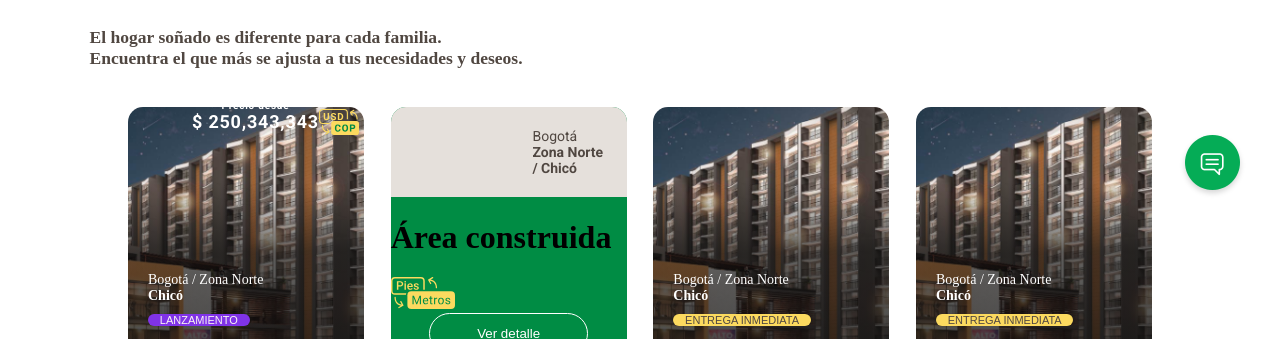
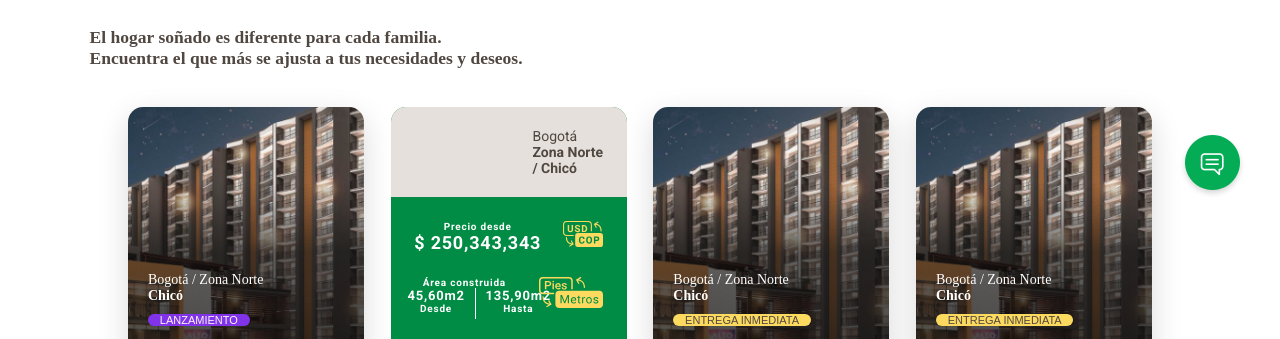
Before and after one commit to julian062094/Bolivar, a website: page src/index.html in a window 1280 px wide. Shown: the part 588-927 px from the top of the page. Drawn offline with Linux system fonts and the light colour scheme; a web font is replaced by a local one.

Commit message:
fin hero3 desktop

```diff
--- a/src/assets/scss/estilos.scss
+++ b/src/assets/scss/estilos.scss
@@ -239,11 +239,10 @@ span {
    .contenec2 {
        display: none;
    }
-    .cali {
- /*        width: 123%; */
-    }
+  }
 
-  }
+
+
 
 
   @media (min-width: 1025px) and (max-width: 1280px) {
@@ -381,10 +380,12 @@ span {
     justify-content: space-between;
     margin: 3% auto;
     padding: 0% 10% 0% 10%;
+    flex-wrap: wrap;
 }
 
 
 .box{
+    box-shadow: 0px 10px 30px #00000026;
     border-radius: 15px;
     width: 236px;
     height: 317px;
@@ -506,6 +507,16 @@ span {
     font-weight: bold;
     letter-spacing: 0.79px;
   }
+  .valorare{
+    font-family: roboto, sans-serif;
+    font-size: 13px;
+    text-align: center;
+    color: #ffffff;
+    font-weight: bold;
+    letter-spacing: 0.79px;
+    margin: 0 !important;
+  }
+
   .subtitu{
     margin: 0;
     font-size: 18px;
@@ -515,10 +526,28 @@ span {
     font-family: roboto, sans-serif;
     letter-spacing: 0.79px;
   }
-  .precio{
+  .precioj{
     display: flex;
     justify-content: space-between;
     padding: 10%;
+  }
+  .areatot{
+    display: flex;
+    justify-content: space-between;
+    padding: 0% 10% 10% 5%;
+  }
+  .subarea{
+    display: flex;
+    justify-content: space-between;
+  }
+
+  .desde{
+    padding: 0% 8% 4% 4%;
+  }
+  .hasta{
+    padding: 0% 4% 4% 8%;
+    border-left: #ffffff 1px solid ;
+
   }
 
 
--- a/src/index.html
+++ b/src/index.html
@@ -6,7 +6,6 @@
     <meta http-equiv="X-UA-Compatible" content="ie=edge">
     <link href="assets/css/estilos.css" rel="stylesheet">
     <link href="https://fonts.googleapis.com/css?family=Roboto:300,400,500,700&display=swap" rel="stylesheet">
-    <link rel="stylesheet" href="https://use.typekit.net/shk7avg.css">
     <title>Document</title>
     <style>
         .boxone {
@@ -143,7 +142,7 @@
                         </div>
                     </div>
                     <div class="second">
-                        <div class="precio">
+                        <div class="precioj">
                             <div>
                                 <div class="price">
                                     <h1 class="titu">Precio desde</h1>
@@ -157,15 +156,25 @@
                                 <img src="../src/assets/images/Group 827.svg" alt="">
                             </div>
                         </div>
-                        <div>
+                        <div class="areatot">
                             <div>
-                                <h1>Área construida</h1>
-                                <div>
-                                    <div>
-
+                                <h1 class="titu">Área construida</h1>
+                                <div class="subarea">
+                                    <div class="desde">
+                                        <div class="minare">
+                                            <h1 class="valorare">45,60m2</h1>
+                                        </div>
+                                        <div>
+                                            <h1 class="titu">Desde</h1>
+                                        </div>
                                     </div>
-                                    <div>
-
+                                    <div class="hasta">
+                                        <div class="maxare">
+                                            <h1 class="valorare">135,90m2</h1>
+                                        </div>
+                                        <div>
+                                                <h1 class="titu">Hasta</h1>
+                                            </div>
                                     </div>
                                 </div>
                             </div>
```
Also changed, not shown: src/assets/css/estilos.css.
